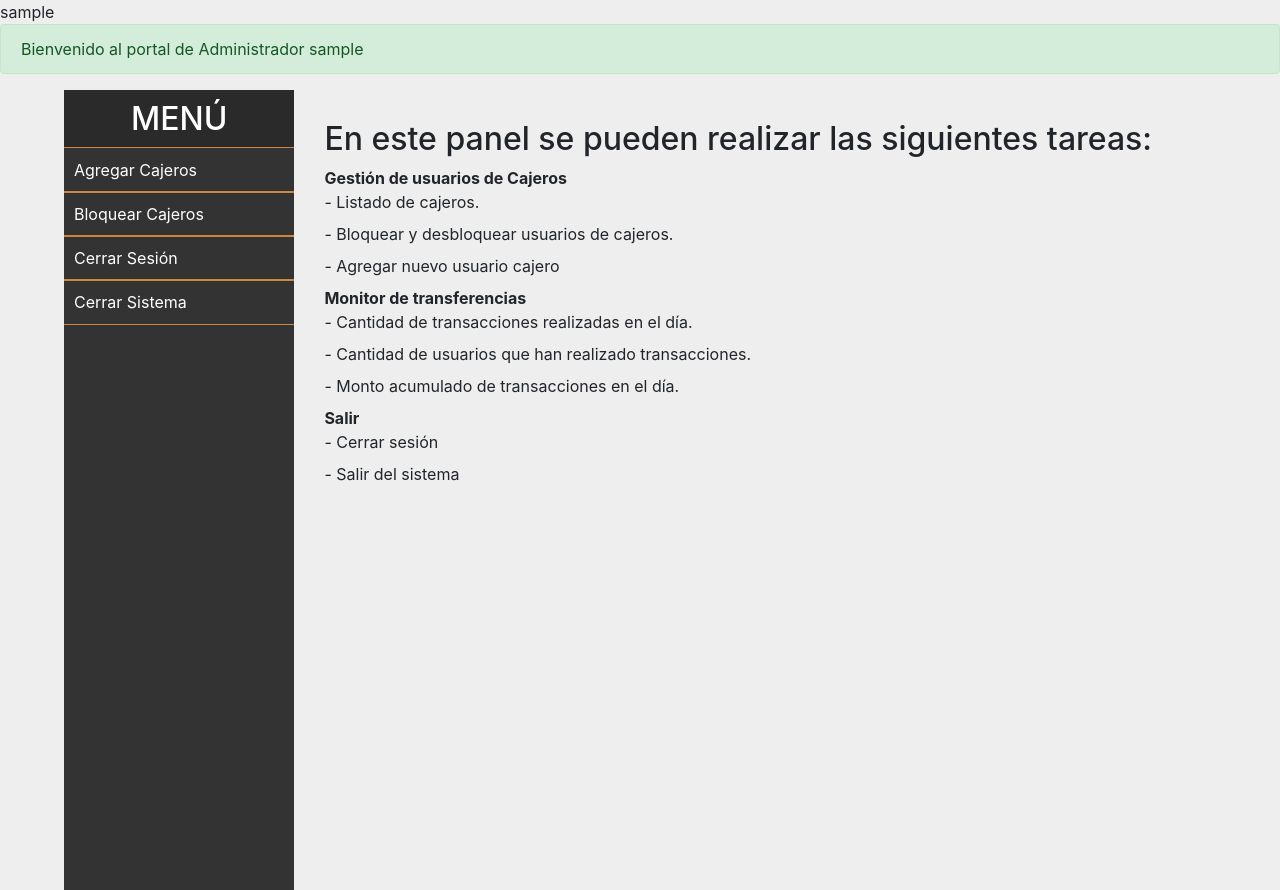
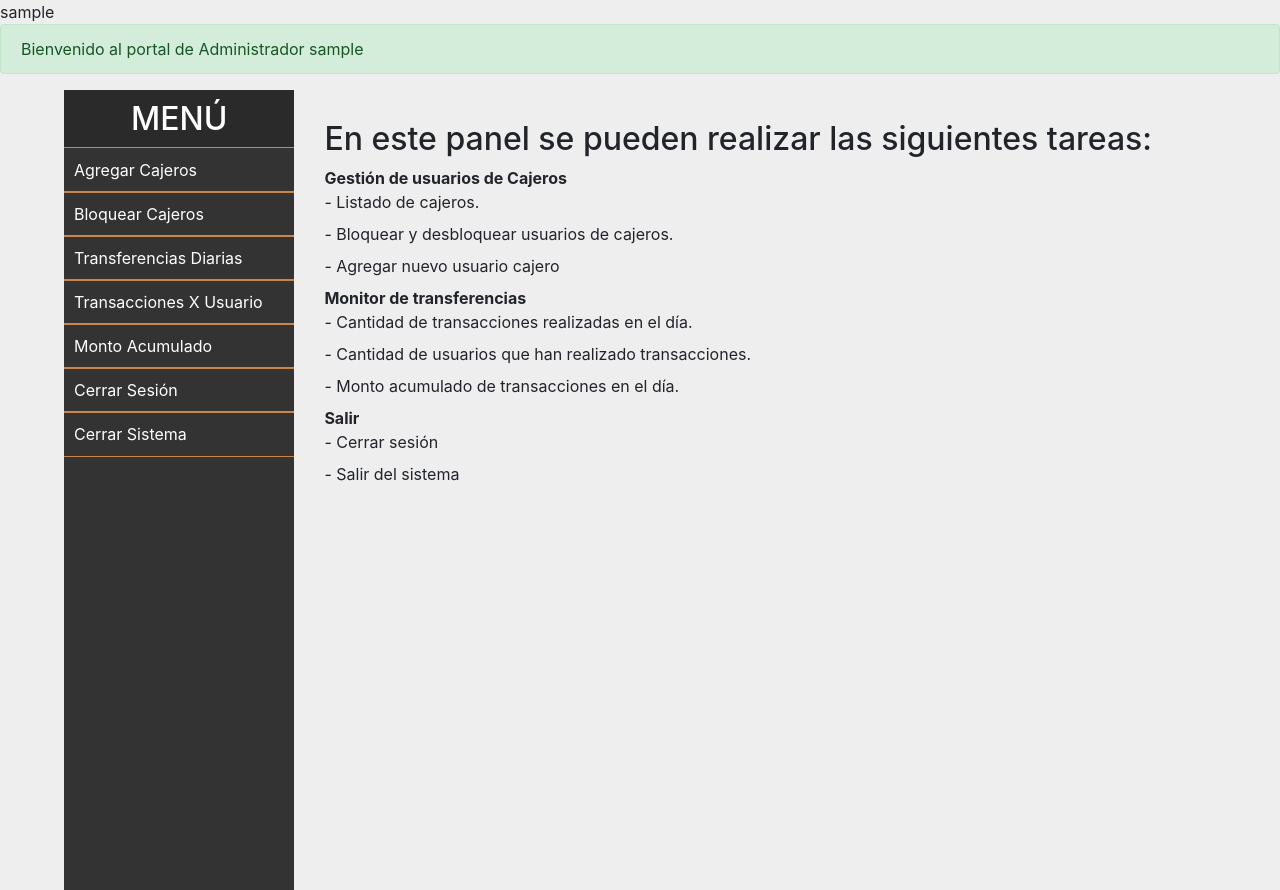
Before and after one commit to Rafekid/Proyecto2, a PHP site: page /adminPanel.php in a window 1280 px wide. Run offline with PHP 8.4, Linux system fonts and the light colour scheme; the visitor is signed in with stand-in values (Sample User, id 1).

Commit message:
Se agregaron enlaces para graficas

```diff
--- a/adminPanel.php
+++ b/adminPanel.php
@@ -26,6 +26,9 @@
                     <ul>
                     <li><a href="agregarCajeros.php">Agregar Cajeros</a></li>
                     <li><a href="bloqueoCajeros.php">Bloquear Cajeros</a></li>
+                    <li><a href="monitoreo1.php">Transferencias Diarias</a></li>
+                    <li><a href="monitoreo2.php">Transacciones X Usuario</a></li>
+                    <li><a href="monitoreo3.php">Monto Acumulado</a></li>
                     <li><a href="logica/cerrarSessionAdmin.php">Cerrar Sesión</a></li>
                     <li><a href="logica/cerrarSistema.php">Cerrar Sistema</a></li>
                     </ul>
```
